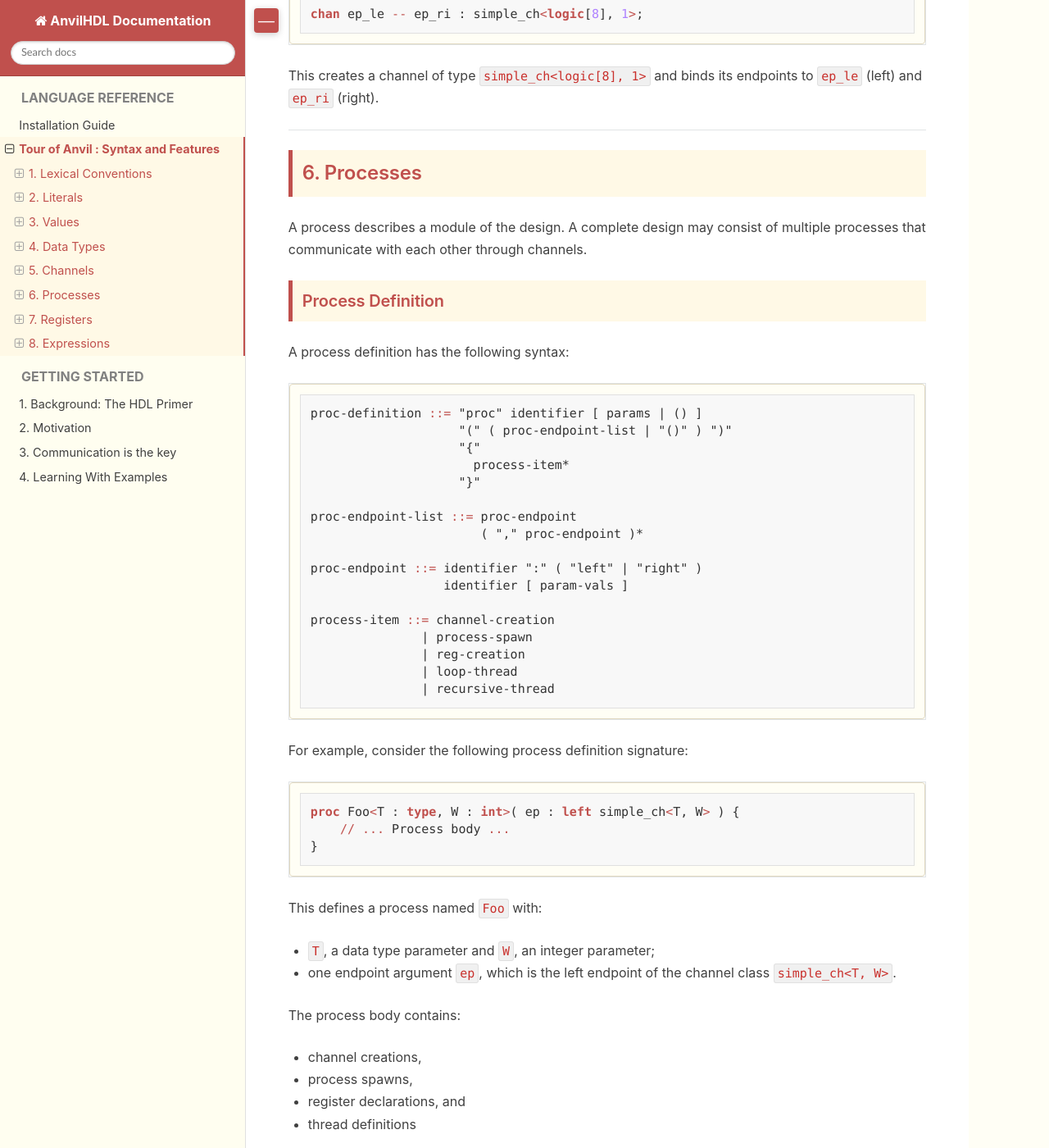
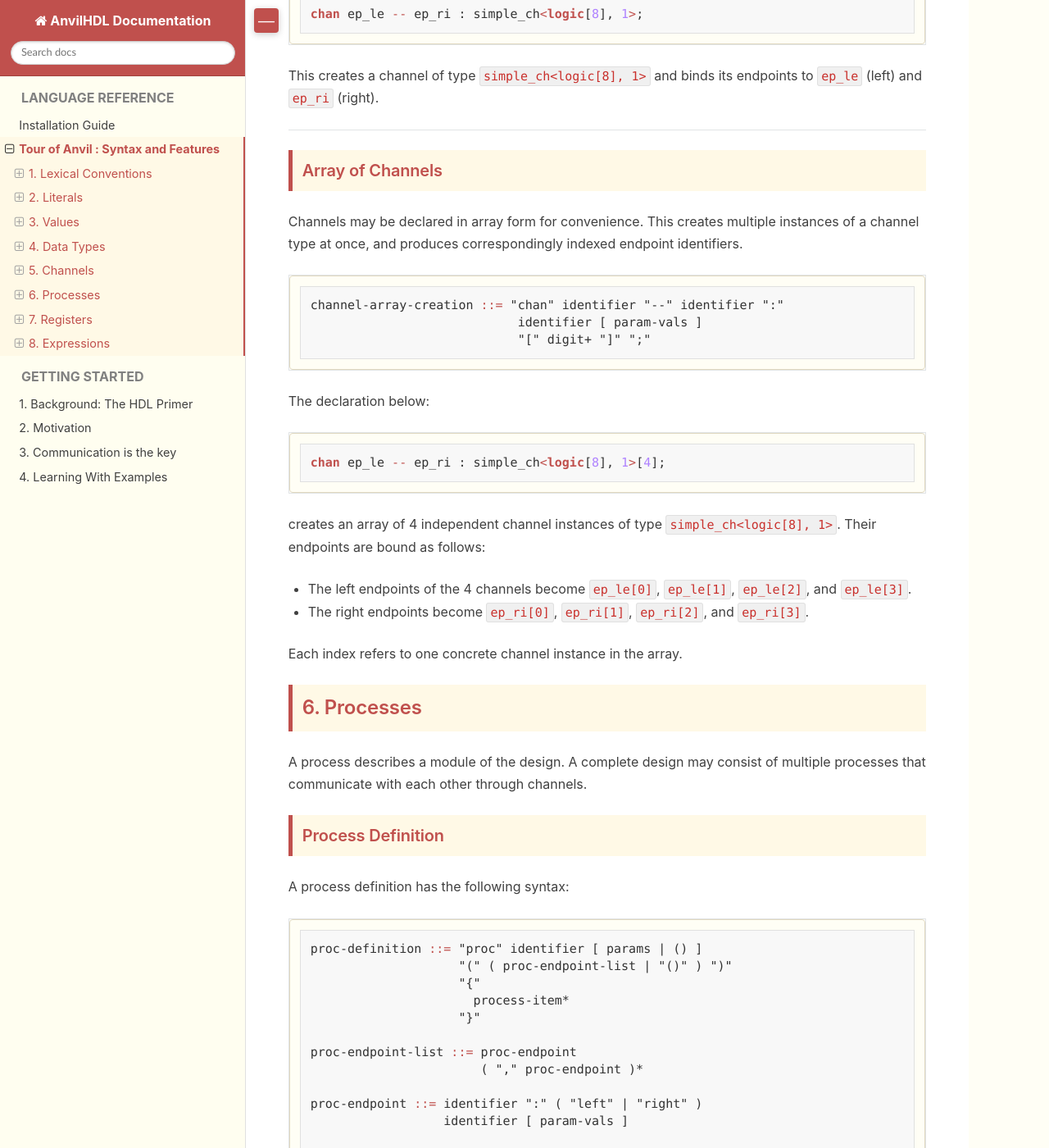
Before and after one commit to AnvilHDL/anvil-docs, a Sphinx documentation site: the page built from docs/languageReference.md, in a window 1280 px wide and 1400 px high, scrolled down 9614 px. Shown: the whole window at 82% size. Built offline with Sphinx 7.4.7 and the Read the Docs theme 3.1.0, drawn with Linux system fonts in a browser that asks for light colours; some of the changed text lies outside the part shown.

Commit message:
add array of channels

````diff
--- a/docs/languageReference.md
+++ b/docs/languageReference.md
@@ -364,6 +364,31 @@ This creates a channel of type `simple_ch<logic[8], 1>` and binds its endpoints
 `ep_le` (left) and `ep_ri` (right).
 
 ---
+### Array of Channels
+
+Channels may be declared in array form for convenience. This creates multiple instances of a channel type at once, and produces correspondingly indexed endpoint identifiers.
+
+```bnf
+channel-array-creation ::= "chan" identifier "--" identifier ":"
+                            identifier [ param-vals ]
+                            "[" digit+ "]" ";"
+```
+
+The declaration below:
+
+```anvil
+chan ep_le -- ep_ri : simple_ch<logic[8], 1>[4];
+```
+
+creates an array of 4 independent channel instances of type `simple_ch<logic[8], 1>`.
+Their endpoints are bound as follows:
+
+- The left endpoints of the 4 channels become `ep_le[0]`, `ep_le[1]`, `ep_le[2]`, and `ep_le[3]`.
+- The right endpoints become `ep_ri[0]`, `ep_ri[1]`, `ep_ri[2]`, and `ep_ri[3]`.
+
+Each index refers to one concrete channel instance in the array.
+
+
 
 ## 6. Processes
 
@@ -404,17 +429,34 @@ proc Foo<T : type, W : int>( ep : left simple_ch<T, W> ) {
 ```
 
 This defines a process named `Foo` with:
-  - `T`, a data type parameter and `W`, an integer parameter;
-  - one endpoint argument `ep`, which is the left endpoint of the channel class `simple_ch<T, W>`.
 
-The process body contains:
+- `T`, a type parameter,
+- `W`, an integer parameter, and
+- one endpoint argument `ep`, which is the **left** endpoint of the channel class `simple_ch<T, W>`.
+
+The process body may contain:
 
 - channel creations,
 - process spawns,
 - register declarations, and
-- thread definitions
+- thread definitions,
 
-that together specify the behavior of the process.
+which together specify the behavior of the process.
+
+Arrays of endpoints can also be passed to processes in the same way.
+
+For example:
+
+```anvil
+proc FooArray<T : type, W : int>( ep : right simple_ch<T, W>[4] ) {
+    // ... Process body ...
+}
+```
+
+This declares a process `FooArray` that takes an array `ep` consisting of 4 endpoints of type `right simple_ch<T, W>`.
+Inside the process body, the individual endpoints can be accessed as `ep[0]`, `ep[1]`, `ep[2]`, and `ep[3]`.
+
+Each index corresponds to one endpoint of the array passed to the process.
 
 
 ### Process Spawning
````
